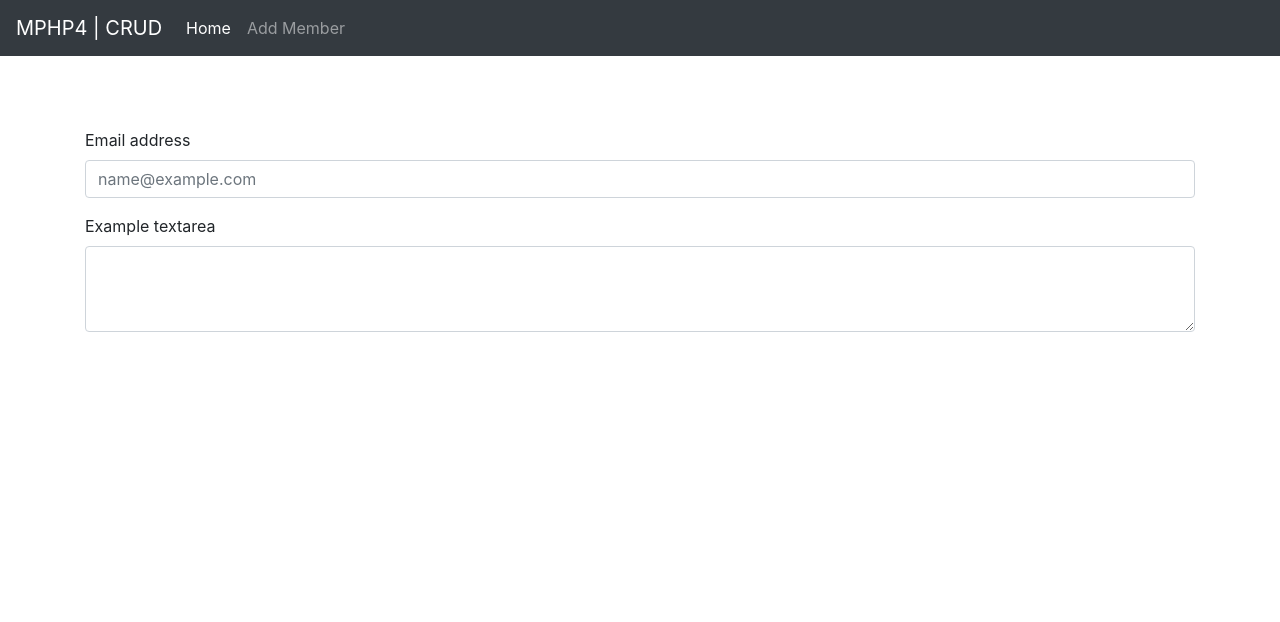
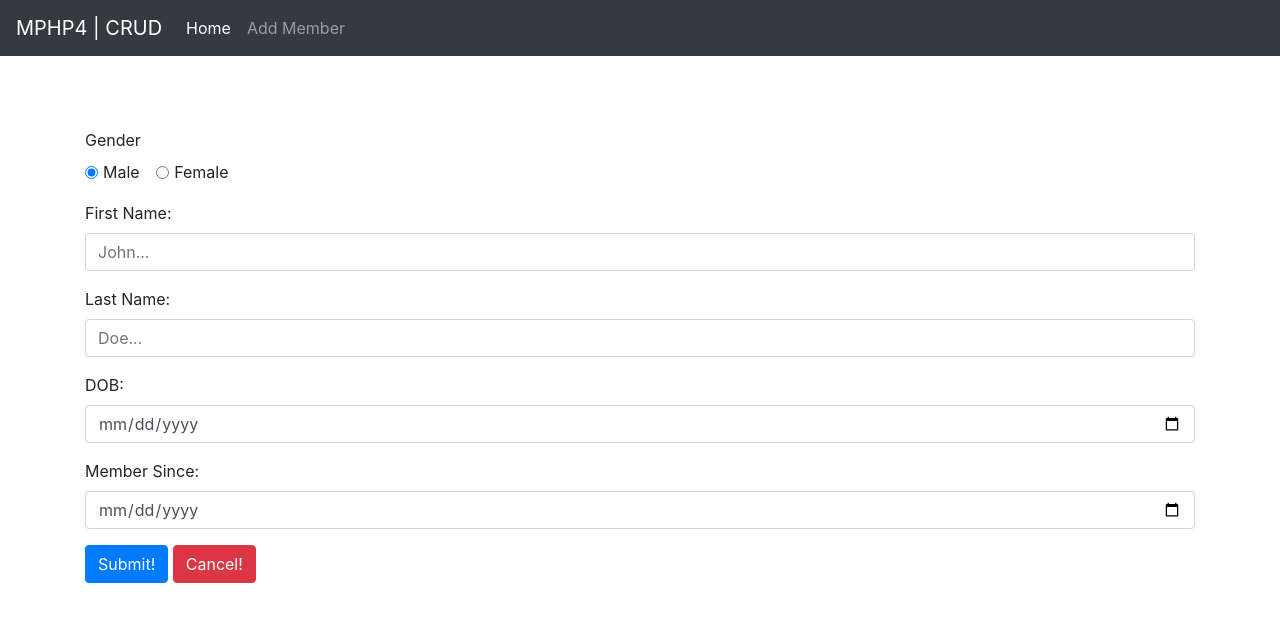
Before and after one commit to MichelZuidema/BACK-MPHP4, a PHP site: page /new_member.php in a window 1280 px wide. Shown: the top 622 px of the page. Run offline with PHP 8.4, Linux system fonts and the light colour scheme.

Commit message:
Added new function - Add member

```diff
--- a/new_member.php
+++ b/new_member.php
@@ -13,14 +13,42 @@ require_once 'src/config.inc.php';
         <?php require_once 'src/includes/header.php'; ?>
         <main style="margin-top: 10%;">
             <div class="container">
-                <form>
+                <form action="src/processes/new_member_process.php" method="POST">
                     <div class="form-group">
-                        <label for="exampleFormControlInput1">Email address</label>
-                        <input type="email" class="form-control" id="exampleFormControlInput1" placeholder="name@example.com">
+                        <label for="exampleFormControlInput1">Gender</label><br>
+                        <div class="form-check form-check-inline">
+                            <input class="form-check-input" type="radio" id="gender_m" name="gender" value="M" checked>
+                            <label class="form-check-label" for="gender_m">Male</label>
+                        </div>
+                        <div class="form-check form-check-inline">
+                            <input class="form-check-input" type="radio" id="gender_f" name="gender" value="F">
+                            <label class="form-check-label" for="gender_f">Female</label>
+                        </div>
                     </div>
+
                     <div class="form-group">
-                        <label for="exampleFormControlTextarea1">Example textarea</label>
-                        <textarea class="form-control" id="exampleFormControlTextarea1" rows="3"></textarea>
+                        <label for="first_name">First Name:</label>
+                        <input type="text" class="form-control" id="first_name" placeholder="John..." name="first_name" required>
+                    </div>
+
+                    <div class="form-group">
+                        <label for="last_name">Last Name:</label>
+                        <input type="text" class="form-control" id="last_name" placeholder="Doe..." name="last_name" required>
+                    </div>
+
+                    <div class="form-group">
+                        <label for="birth_date">DOB:</label>
+                        <input type="date" class="form-control" id="birth_date" name="birth_date" required>
+                    </div>
+
+                    <div class="form-group">
+                        <label for="member_since">Member Since:</label>
+                        <input type="date" class="form-control" id="member_since" name="member_since" required>
+                    </div>
+
+                    <div class="form-group">
+                        <input type="submit" id="form_submit" class="btn btn-primary mb-2" value="Submit!" name="submit">
+                        <button id="form_cancel" class="btn btn-danger mb-2" onclick="history.back(); return false;">Cancel!</button>
                     </div>
                 </form>
             </div>
--- a/src/includes/header.php
+++ b/src/includes/header.php
@@ -7,10 +7,10 @@
         <div class="collapse navbar-collapse" id="navbarCollapse">
             <ul class="navbar-nav mr-auto">
                 <li class="nav-item active">
-                    <a class="nav-link" href="#">Home <span class="sr-only">(current)</span></a>
+                    <a class="nav-link" href="home.php">Home <span class="sr-only">(current)</span></a>
                 </li>
                 <li class="nav-item">
-                    <a class="nav-link" href="#">Add Member</a>
+                    <a class="nav-link" href="new_member.php">Add Member</a>
                 </li>
             </ul>
         </div>
```
Also changed, not shown: src/processes/new_member_process.php (added, +36 -0 lines).
